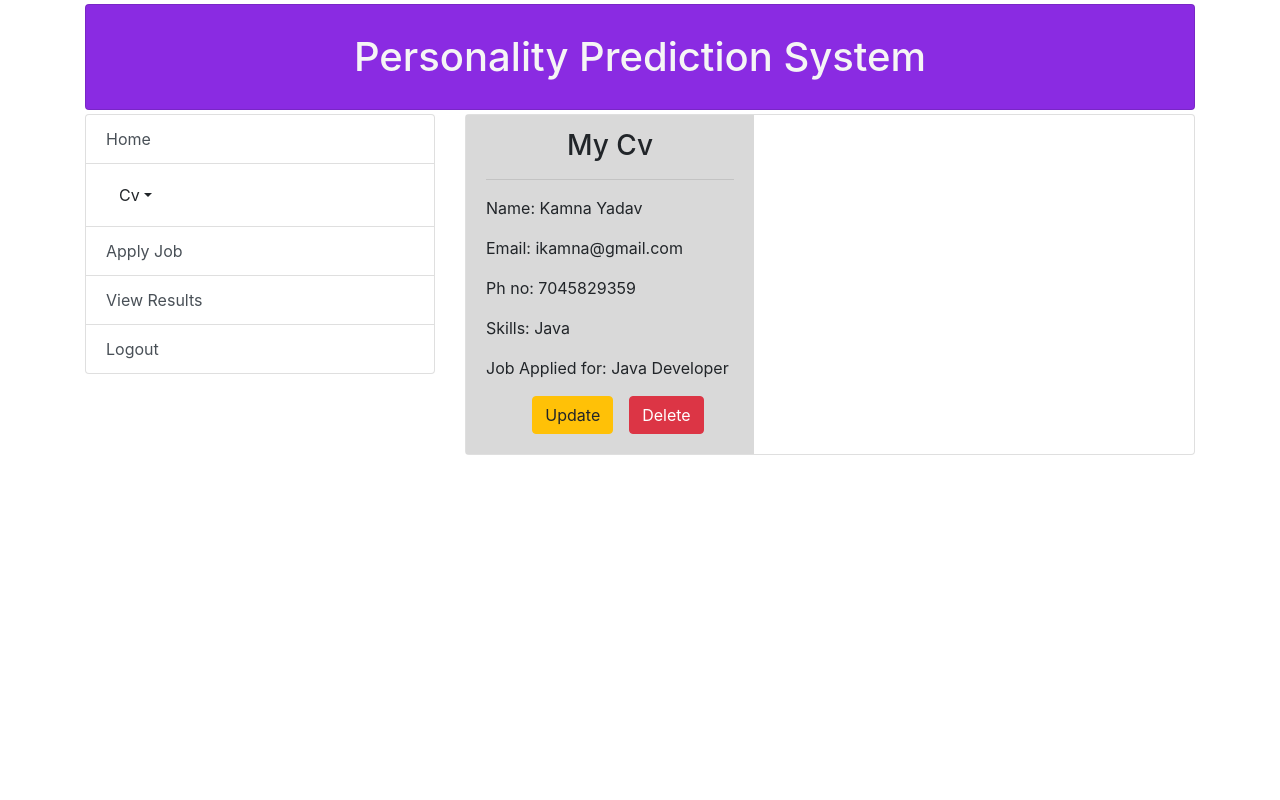
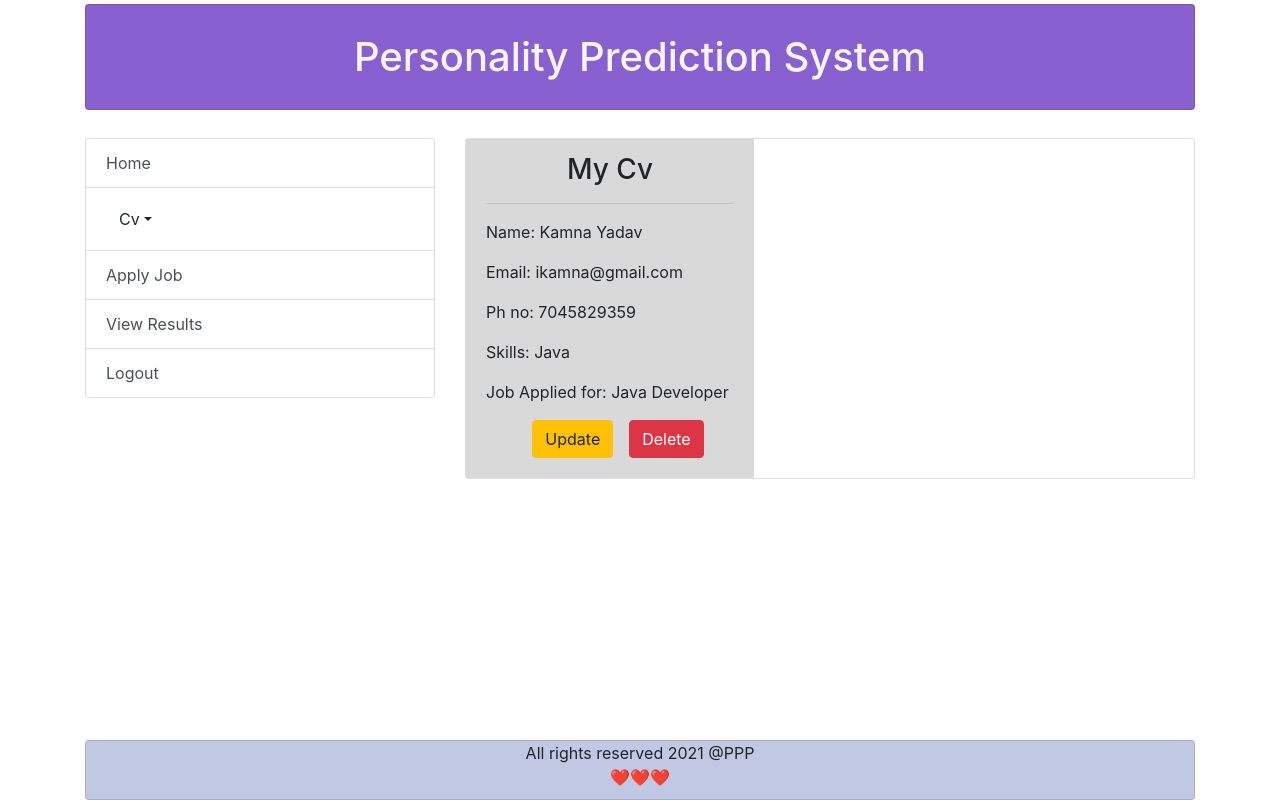
Before and after one commit to musku301999/PersonalityPredictionSystem, a React (Create React App) app: page /view-cv in a window 1280 px wide. Built offline with nearby package versions, Linux system fonts and the light colour scheme.

Commit message:
header footer added

```diff
--- a/src/App.js
+++ b/src/App.js
@@ -13,6 +13,9 @@ import {
   Link
 } from "react-router-dom";
 import ApllyJobHere from './components/ApllyJobHere';
+import HeaderComponent from './components/HeaderComponent';
+import FooterComponent from './components/FooterComponent';
+
 
 
 
@@ -21,7 +24,7 @@ function App() {
     <div >
 
 <Router><Container>
-      <Header/>
+      <HeaderComponent/>
         <Row>
           <Col md={4}>
          <CandidateHomeMenu/>
@@ -37,6 +40,7 @@ function App() {
 
           </Col>
         </Row>
+        <FooterComponent/>
       </Container></Router>
 
 
--- /dev/null
+++ b/src/components/FooterComponent.js
@@ -0,0 +1,19 @@
+import React, { Component } from 'react';
+import { Card, CardTitle, Container } from 'reactstrap';
+
+class FooterComponent extends Component {
+    render() {
+        return (
+            <Container className='fixed-bottom'>
+                <br />
+                <Card style={{ width: "100%", backgroundColor: "#C1C8E4", color: "dark", height: "60px" }}>
+                    <CardTitle>
+                        <p className='text-center'>All rights reserved 2021 @PPP<br />❤️❤️❤️</p>
+                    </CardTitle>
+                </Card>
+            </Container>
+        );
+    }
+}
+
+export default FooterComponent;
--- a/src/components/Header.js
+++ /dev/null
@@ -1,22 +0,0 @@
-import React from 'react'
-import { Card,CardBody } from 'reactstrap'
-
-function Header(){
-    return(
-        <div>
-            <Card className="my-1" style={{width:"100%",backgroundColor:"blueviolet",color:"whitesmoke",height:"100%"}}>
-                <CardBody>
-                <h1 className="text-center my-2">
-                Personality Prediction System
-
-            </h1>
-
-                </CardBody>
-            </Card>
-
-        </div>
-
-
-    )
-}
-export default Header
--- /dev/null
+++ b/src/components/HeaderComponent.js
@@ -0,0 +1,21 @@
+import React, { Component } from 'react';
+import { Card, CardBody } from 'reactstrap';
+
+class HeaderComponent extends Component {
+    render() {
+        return (
+            <div>
+                <Card className="my-1" style={{ width: "100%", backgroundColor: "#8860D0", color: "whitesmoke", height: "100%" }}>
+                    <CardBody>
+                        <h1 className="text-center my-2">
+                            Personality Prediction System
+                            </h1>
+                    </CardBody>
+                </Card>
+                <br />
+            </div>
+        );
+    }
+}
+
+export default HeaderComponent;
```
Also changed, not shown: 1 other file (tests, documents, lock files or other folders).
